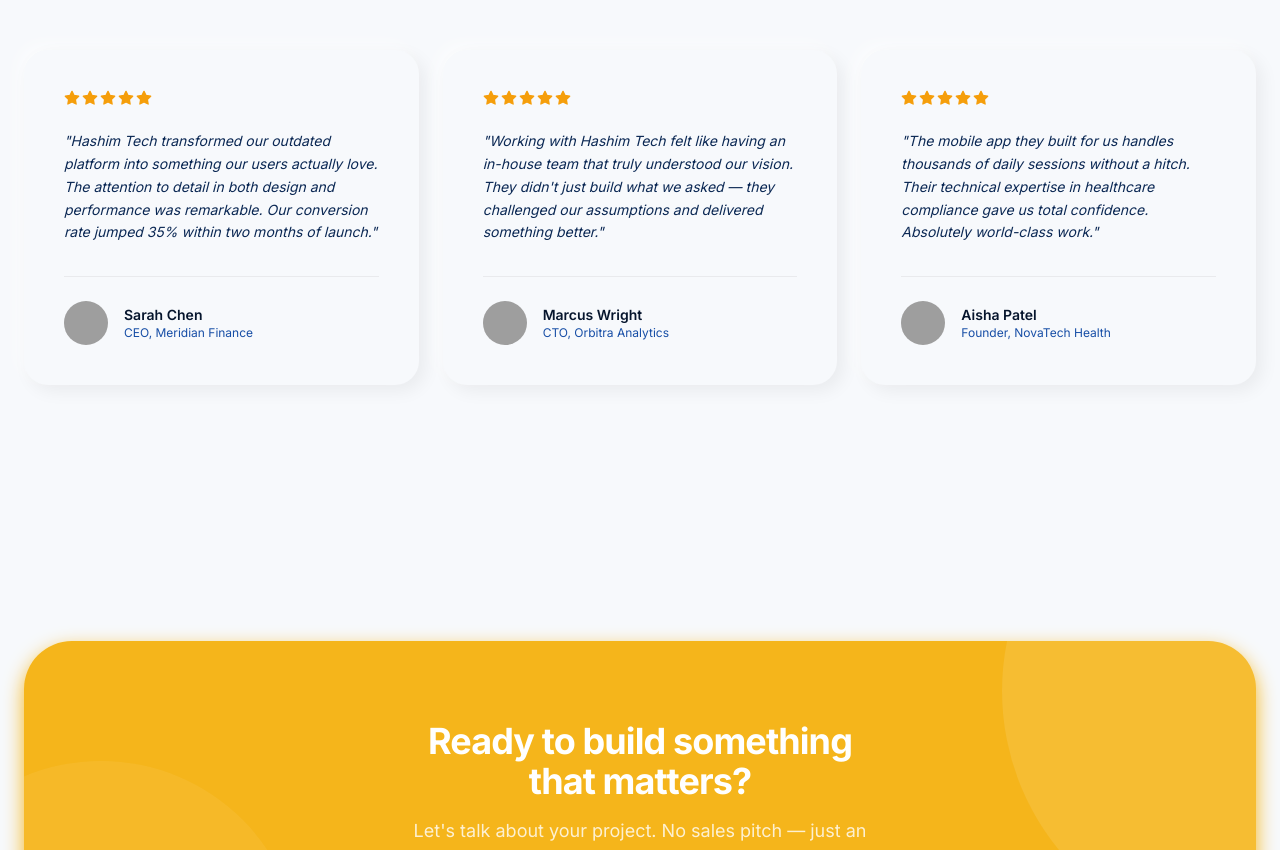
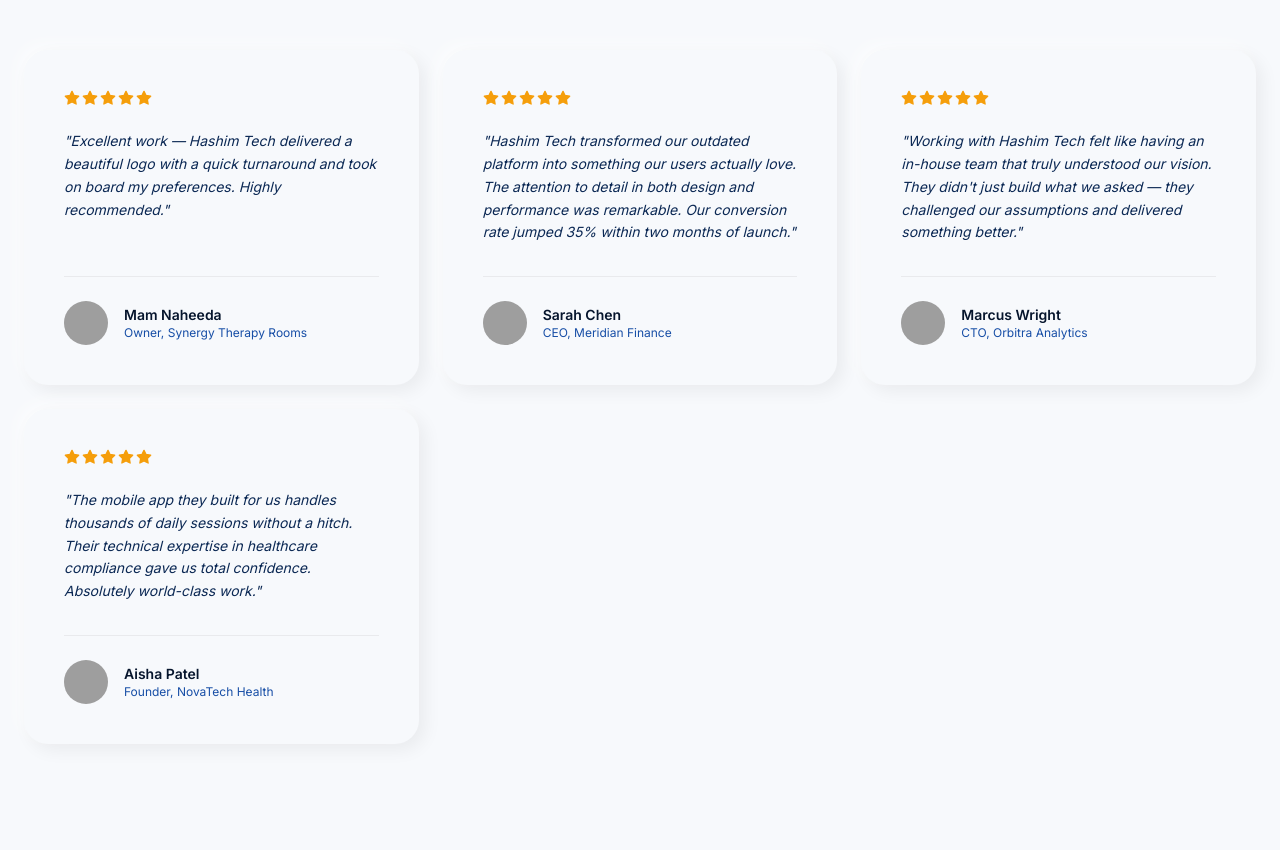
Before and after one commit to AmmarBinYasir489/hashim-tech-agency, a Next.js app: page / in a window 1280 px wide. Shown: the part 10820-11670 px from the top of the page. Built offline with nearby package versions, Linux system fonts and the light colour scheme; grey boxes are pictures that could not be loaded.

Commit message:
chore(testimonials): add client review from Mam Naheeda (Synergy Therapy Rooms)

```diff
--- a/components/sections/Testimonials.tsx
+++ b/components/sections/Testimonials.tsx
@@ -8,6 +8,12 @@ import ScrollReveal from "../ui/ScrollReveal";
 import StaggerContainer, { StaggerItem } from "../ui/StaggerContainer";
 
 const testimonialsData = [
+  {
+    quote: "Excellent work — Hashim Tech delivered a beautiful logo with a quick turnaround and took on board my preferences. Highly recommended.",
+    name: "Mam Naheeda",
+    role: "Owner, Synergy Therapy Rooms",
+    avatar: "https://picsum.photos/seed/avatar-naheeda/88/88.jpg",
+  },
   {
     quote: "Hashim Tech transformed our outdated platform into something our users actually love. The attention to detail in both design and performance was remarkable. Our conversion rate jumped 35% within two months of launch.",
     name: "Sarah Chen",
```
